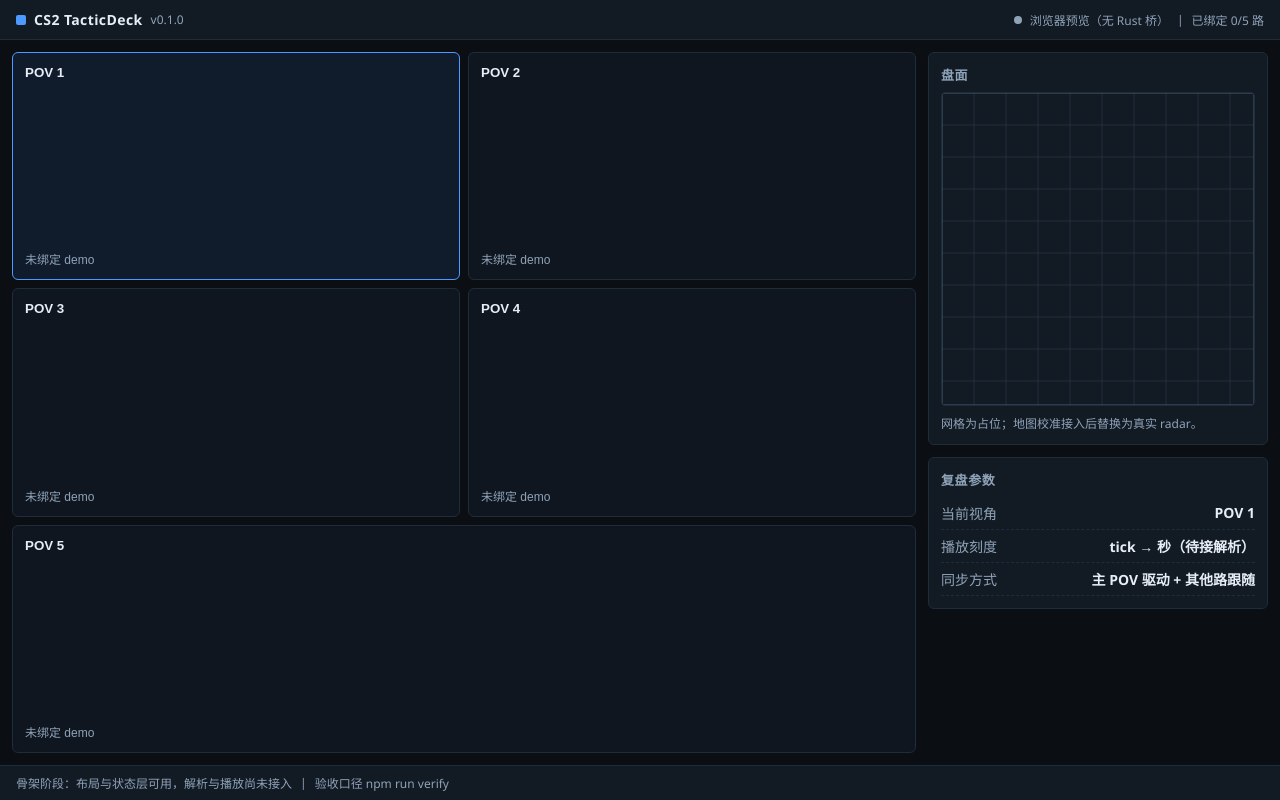
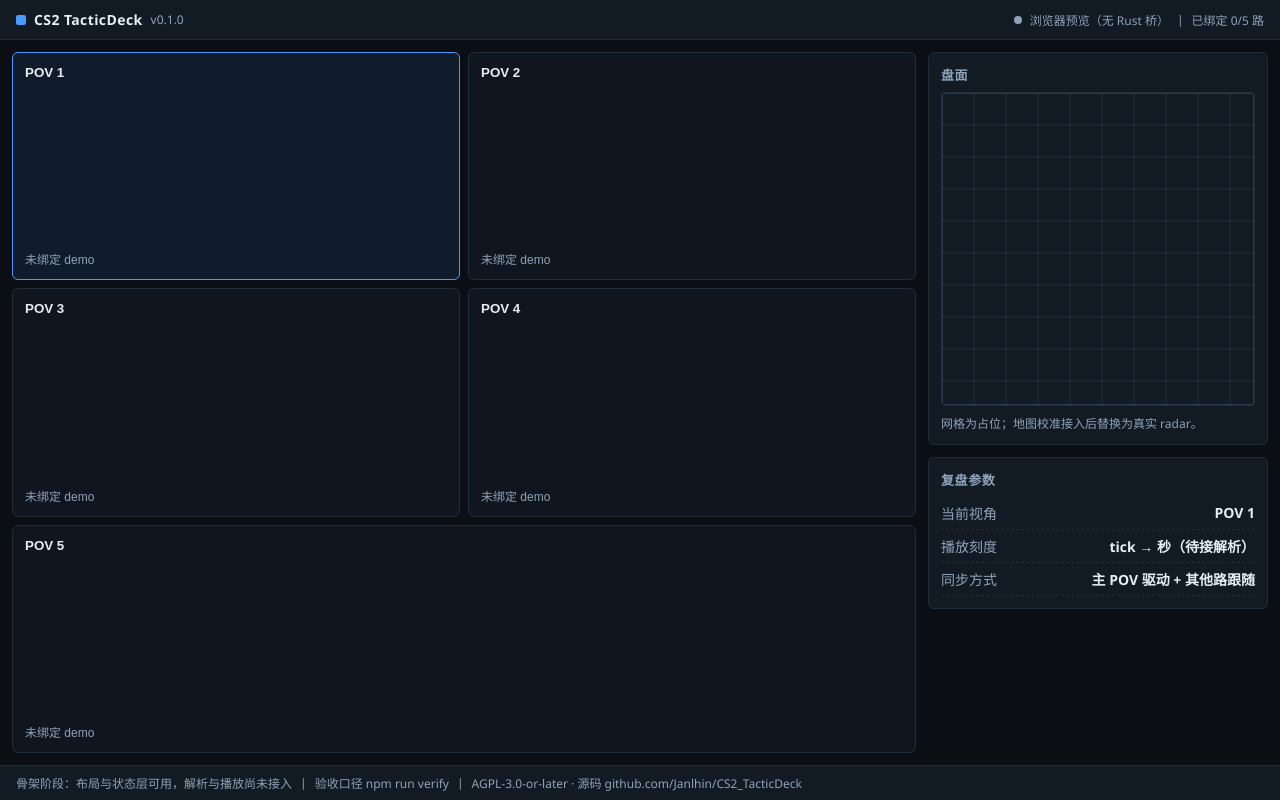
Before and after one commit to Janlhin/CS2_TacticDeck, a React (Vite) app: page / in a window 1280 px wide. Built offline with nearby package versions, Linux system fonts and the light colour scheme.

Commit message:
feat: 底栏标注许可证与源码地址(AGPL 第 5(d) 条)

```diff
--- a/src/App.tsx
+++ b/src/App.tsx
@@ -100,6 +100,10 @@ export default function App() {
         <span>骨架阶段：布局与状态层可用，解析与播放尚未接入</span>
         <span className="sep">|</span>
         <span>验收口径 npm run verify</span>
+        <span className="sep">|</span>
+        <span className="license">
+          AGPL-3.0-or-later · 源码 github.com/Janlhin/CS2_TacticDeck
+        </span>
       </footer>
     </div>
   );
```
